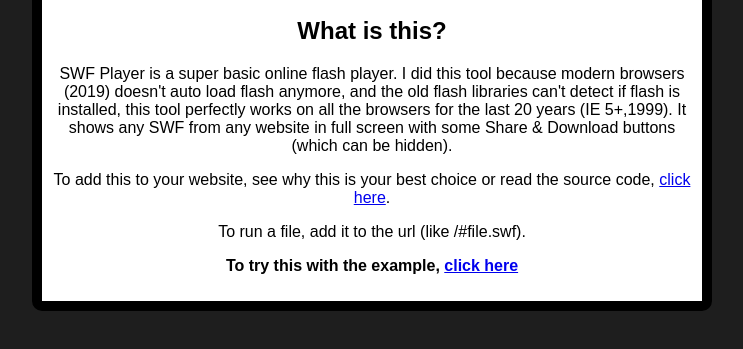
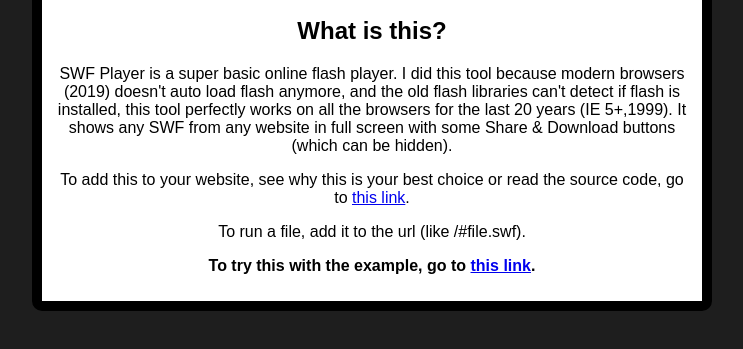
Before and after one commit to JuegOStrower/swfplayer, a plain HTML site: page index.html in a window 1280 px wide. Shown: the part 169-518 px from the top of the page, without its empty margins (268-1011 px from the left). Drawn offline with Linux system fonts and the light colour scheme.

Commit message:
Update index.html

```diff
--- a/index.html
+++ b/index.html
@@ -169,10 +169,10 @@
                 auto load flash anymore, and the old flash libraries can't detect if flash is installed, this tool
                 perfectly works on all the browsers for the last 20 years (IE 5+,1999). It shows any SWF from any
                 website in full screen with some Share & Download buttons (which can be hidden).</p>
-            <p>To add this to your website, see why this is your best choice or read the source code, <a
-                    href="https://github.com/JuegOStrower/swfplayer/wiki">click here</a>.</p>
+            <p>To add this to your website, see why this is your best choice or read the source code, go to <a
+                    href="https://github.com/JuegOStrower/swfplayer/wiki">this link</a>.</p>
             <p>To run a file, add it to the url (like /#file.swf).</p>
-            <p><b>To try this with the example, <a href="#test.swf">click here</a></b></p>
+            <p><b>To try this with the example, go to <a href="#test.swf">this link</a>.</b></p>
         </div>
     </div>
     <div id="navbar">
```
